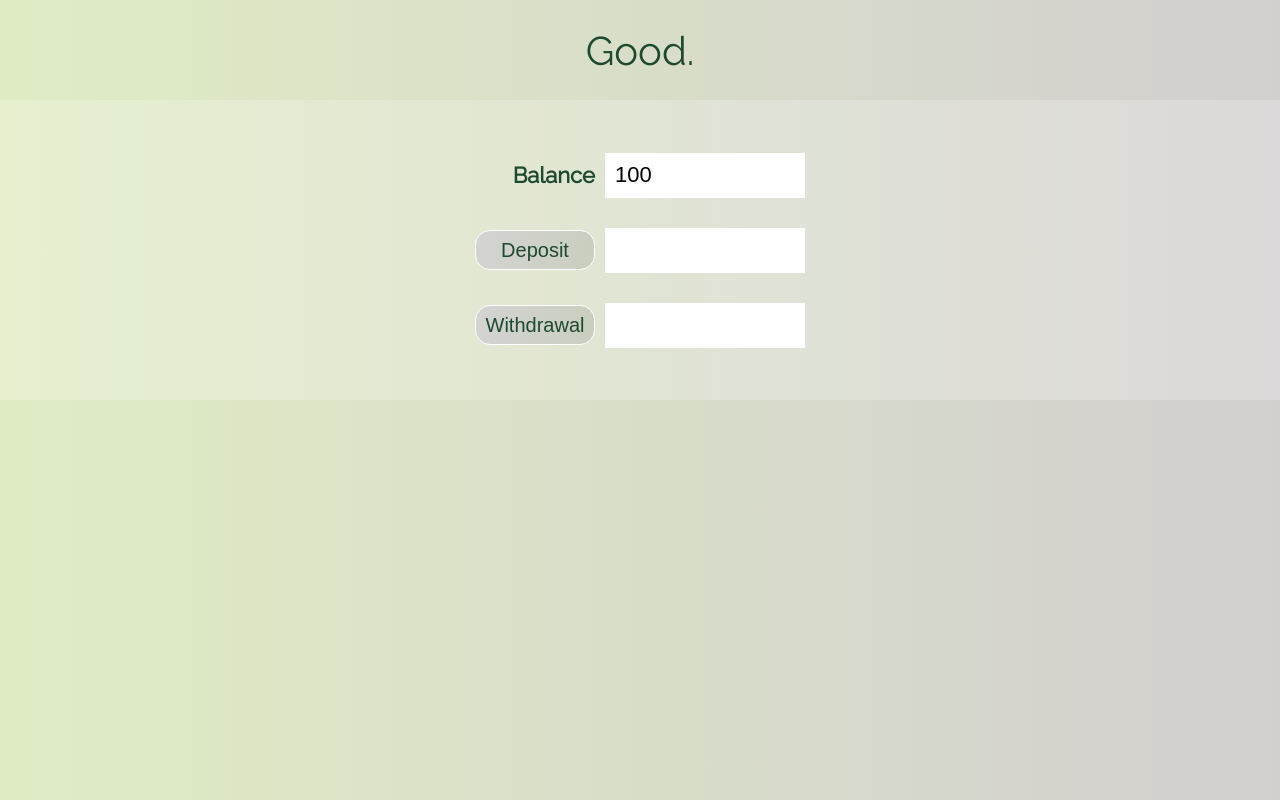
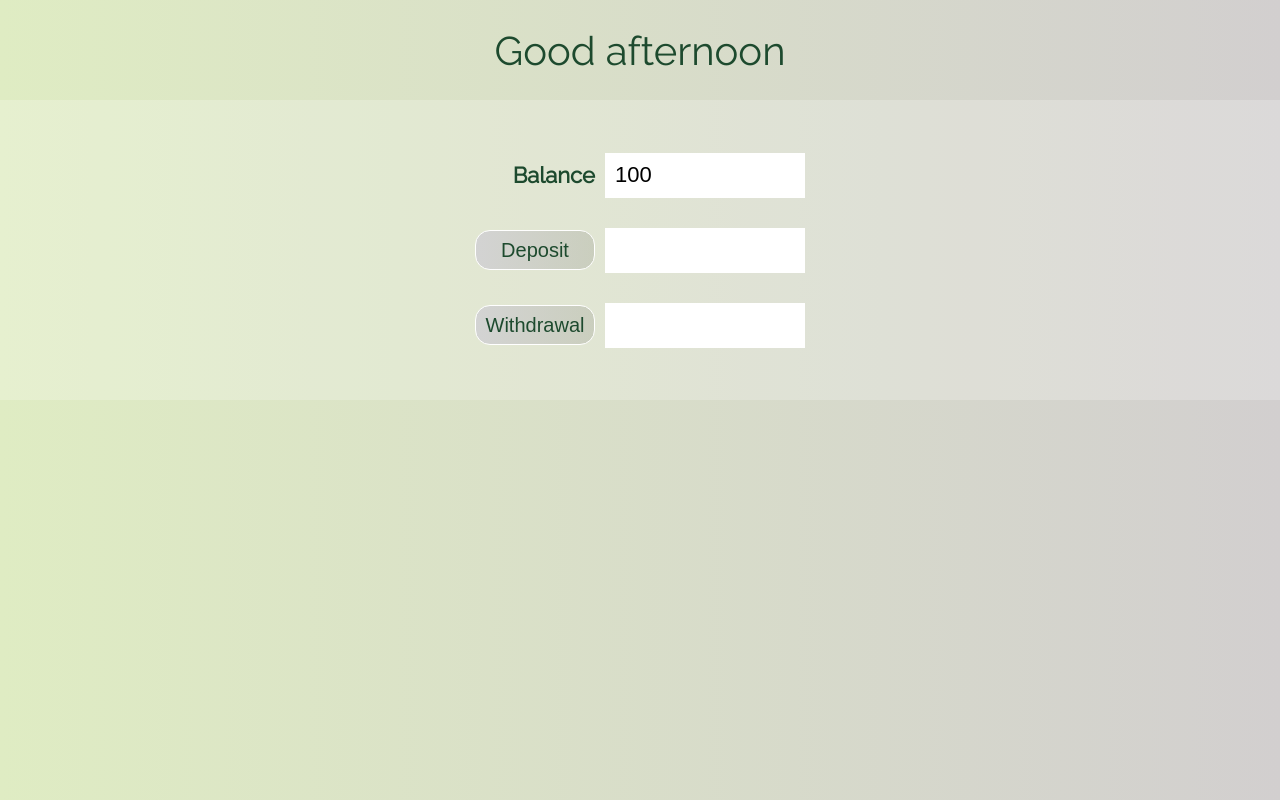
Before and after one commit to ErickRabocse/atm_evergreen-bank, a plain HTML site: page atm.html in a window 1280 px wide. Drawn offline with Linux system fonts and the light colour scheme.

Commit message:
dynamic greeting fixed

```diff
--- a/atm.html
+++ b/atm.html
@@ -12,7 +12,7 @@
     <title>ATM: costumer account</title>
   </head>
   <body>
-    <header class="header">Good <span class="header__dayTime"></span>.</header>
+    <header class="header"></header>
     <div class="container">
       <section class="section">
         <label for="balance" class="section__balance">Balance</label>
--- a/atmMain.js
+++ b/atmMain.js
@@ -1,9 +1,29 @@
 //GREETING LOGIC
-const partOfDay = document.querySelector(".header__dayTime");
-console.log(partOfDay);
+const partOfDay = document.querySelector(".header");
+
+//JS TIME TELLER
+const options = {
+  hour: "2-digit",
+  minute: "2-digit",
+  hour12: false,
+  timeZone: "America/Mexico_City",
+};
+let formatter = new Intl.DateTimeFormat([], options);
+let currentTime = formatter.format(new Date()).toString().slice(0, 2);
+
+//GREETING LOGIC
+function greetingMessage() {
+  if (currentTime < 12) {
+    partOfDay.innerText = "Good morning";
+  } else if (currentTime >= 12 && currentTime <= 19) {
+    partOfDay.innerText = "Good afternoon";
+  } else if (currentTime > 19) {
+    partOfDay.innerText = "Good evening";
+  }
+}
+greetingMessage();
 
 //ATM LOGIC
-
 let balance = document.querySelector(".section__balance--input");
 let depositBtn = document.querySelector(".section__deposit");
 let drawBtn = document.querySelector(".section__withdrawal");
```
